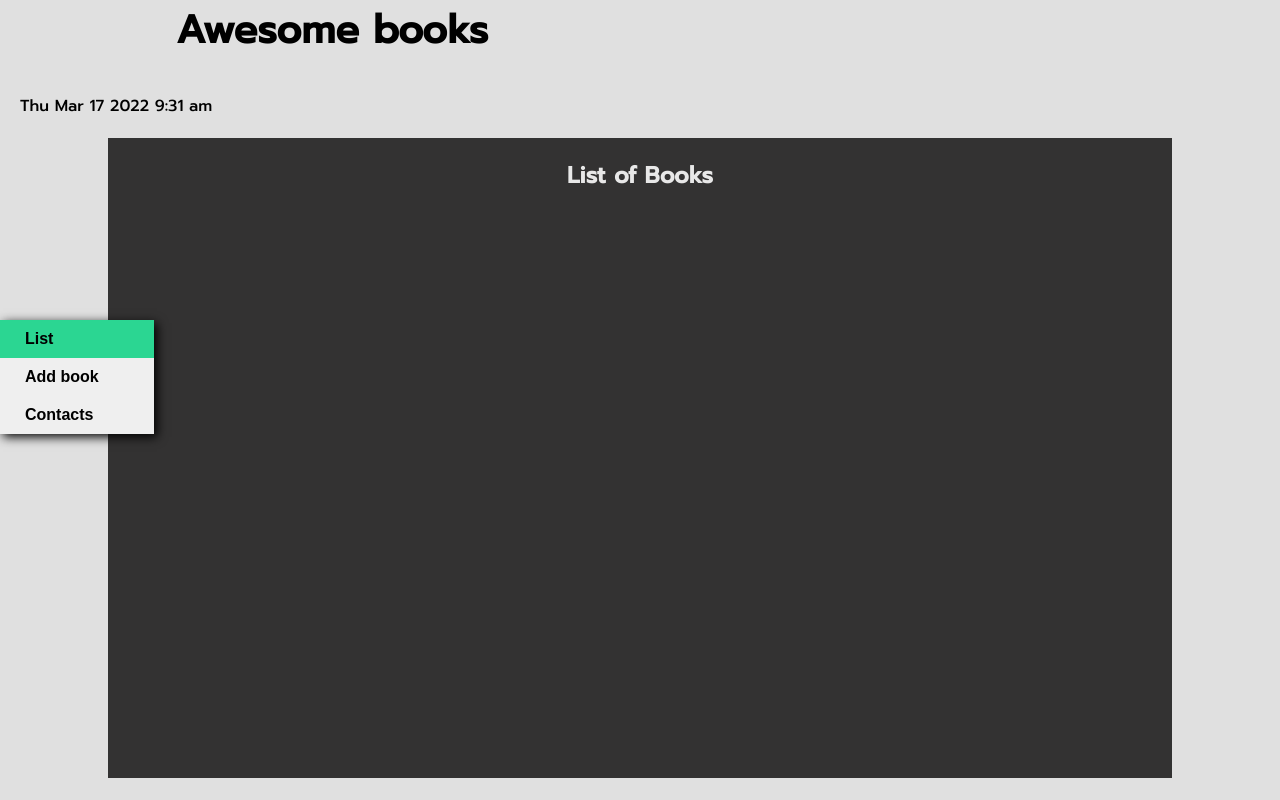
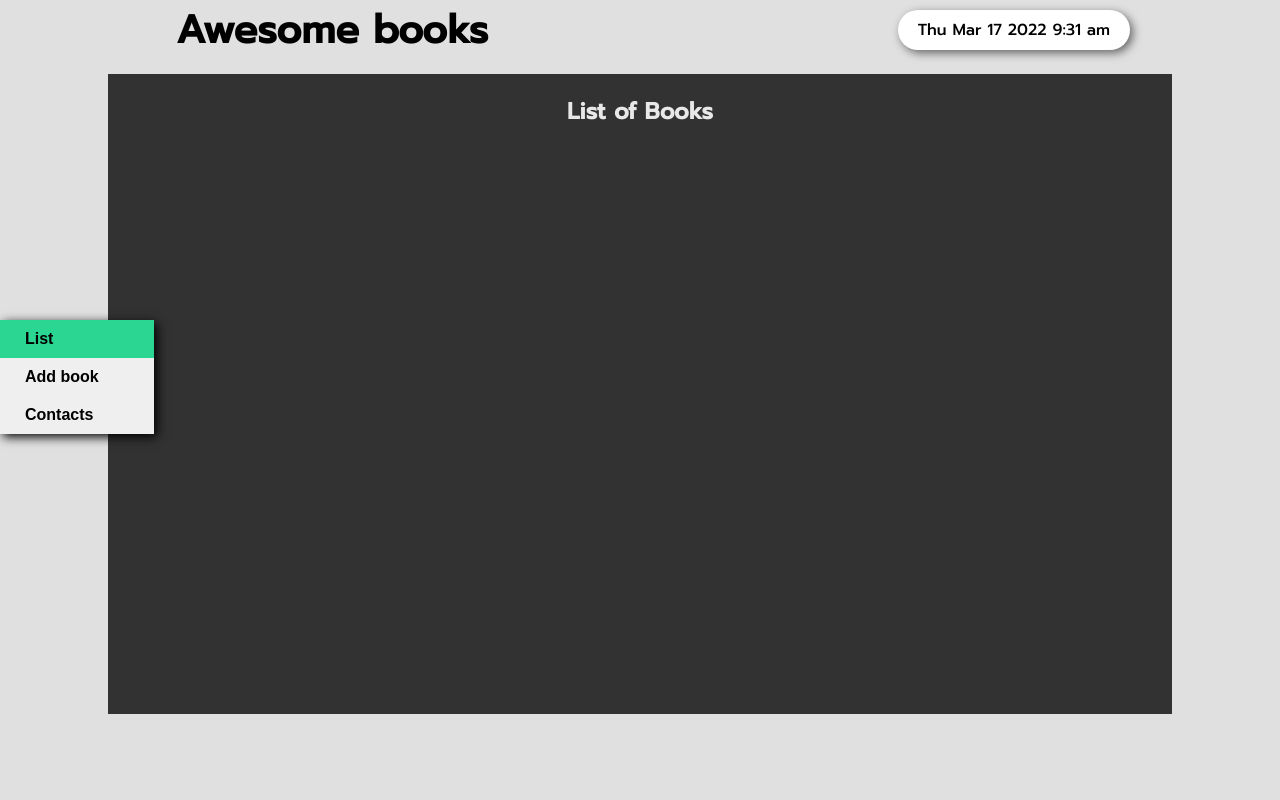
Before and after one commit to DanUshindi/Awsome-Book, a website: page index.html in a window 1280 px wide. Drawn offline with Linux system fonts and the light colour scheme; a web font is replaced by a local one.

Commit message:
Modified content

```diff
--- a/style.css
+++ b/style.css
@@ -17,6 +17,11 @@ body {
   position: fixed;
   top: 40vh;
   box-shadow: 3px 3px 10px #000;
+}
+
+.header {
+  display: flex;
+  justify-content: space-between;
 }
 
 .tab__sidebar h1 {
@@ -89,6 +94,10 @@ li p {
   font-size: 15px;
 }
 
+li h3 {
+  font-size: 15px;
+}
+
 .list-container {
   z-index: 4;
   width: 85%;
@@ -157,4 +166,17 @@ input {
 
 .time {
   padding: 20px;
+  background-color: #fff;
+  height: 0;
+  margin-top: 10px;
+  display: flex;
+  justify-content: center;
+  align-items: center;
+  margin-right: 150px;
+  box-shadow: 3px 3px 10px rgba(0, 0, 0, 0.555);
+  border-radius: 30px;
+  -webkit-border-radius: 30px;
+  -moz-border-radius: 30px;
+  -ms-border-radius: 30px;
+  -o-border-radius: 30px;
 }
```
